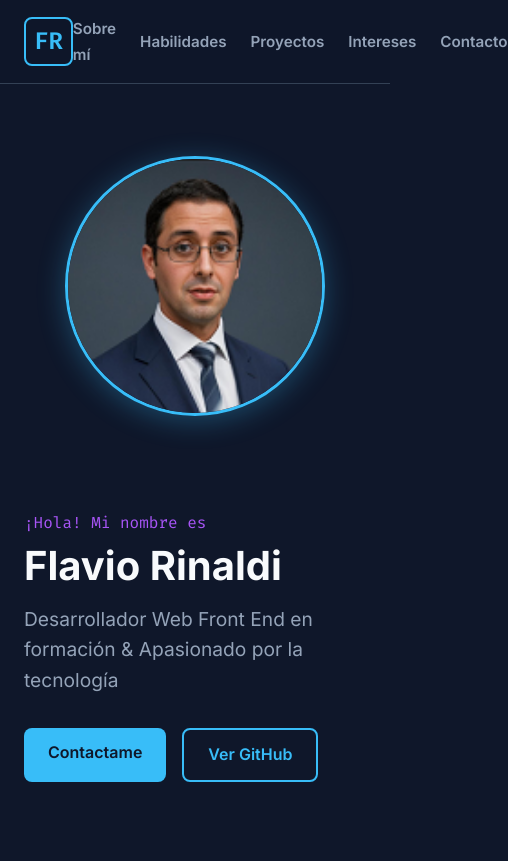
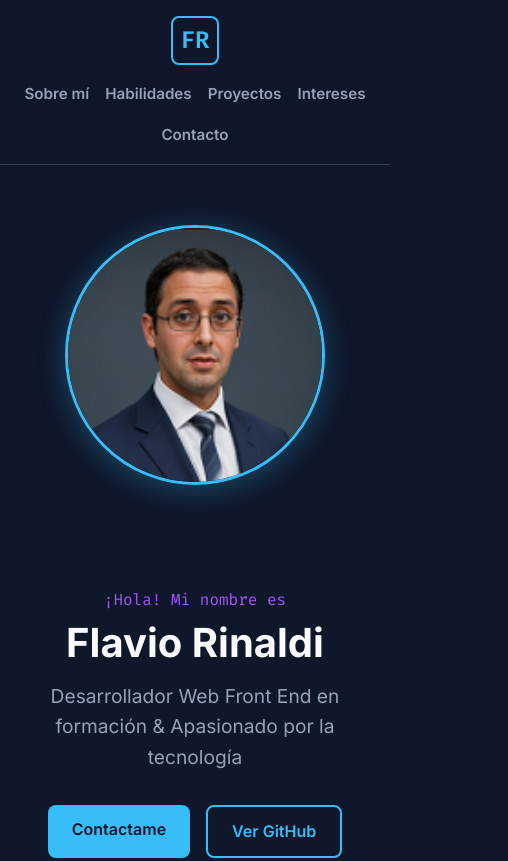
Before and after one commit to Flaviorin/landing-personal, a plain HTML site: page index.html in a window 390 px wide. Shown: the top 861 px of the page, 508 px wide, since content can reach past the window. Drawn offline with Linux system fonts and the light colour scheme.

Commit message:
style(responsive): agregar media queries para móviles y soporte de prefers-reduced-motion
Se añadieron reglas responsive para adaptar el header y la portada a dispositivos móviles. Se incluyó soporte de accesibilidad para reducir animaciones en usuarios que lo requieran.

```diff
--- a/styles.css
+++ b/styles.css
@@ -438,3 +438,54 @@ img {
 .nav__link:hover::after {
   width: 100%;
 }
+/* ==========================================================================
+   7. RESPONSIVE DESIGN (MEDIA QUERIES) & ACCESIBILIDAD
+   ========================================================================== */
+
+/* Ajustes para pantallas pequeñas (Celulares / hasta 768px) */
+@media (max-width: 768px) {
+  .nav {
+    flex-direction: column;
+    gap: 1rem;
+  }
+
+  .nav__list {
+    flex-wrap: wrap;
+    justify-content: center;
+    gap: 1rem;
+  }
+
+  .portada {
+    justify-content: center;
+    text-align: center;
+    padding-top: 2rem;
+  }
+
+  .portada__tagline {
+    margin-left: auto;
+    margin-right: auto;
+  }
+
+  .portada__cta {
+    justify-content: center;
+  }
+
+  .section {
+    padding: 3rem 1rem;
+  }
+
+  .footer {
+    flex-direction: column;
+    text-align: center;
+  }
+}
+
+/* Reducción de movimiento para usuarios con sensibilidad visual (A11y) */
+@media (prefers-reduced-motion: reduce) {
+  *,
+  *::before,
+  *::after {
+    animation: none !important;
+    transition: none !important;
+  }
+}
```
Also changed, not shown: 1 other file.
